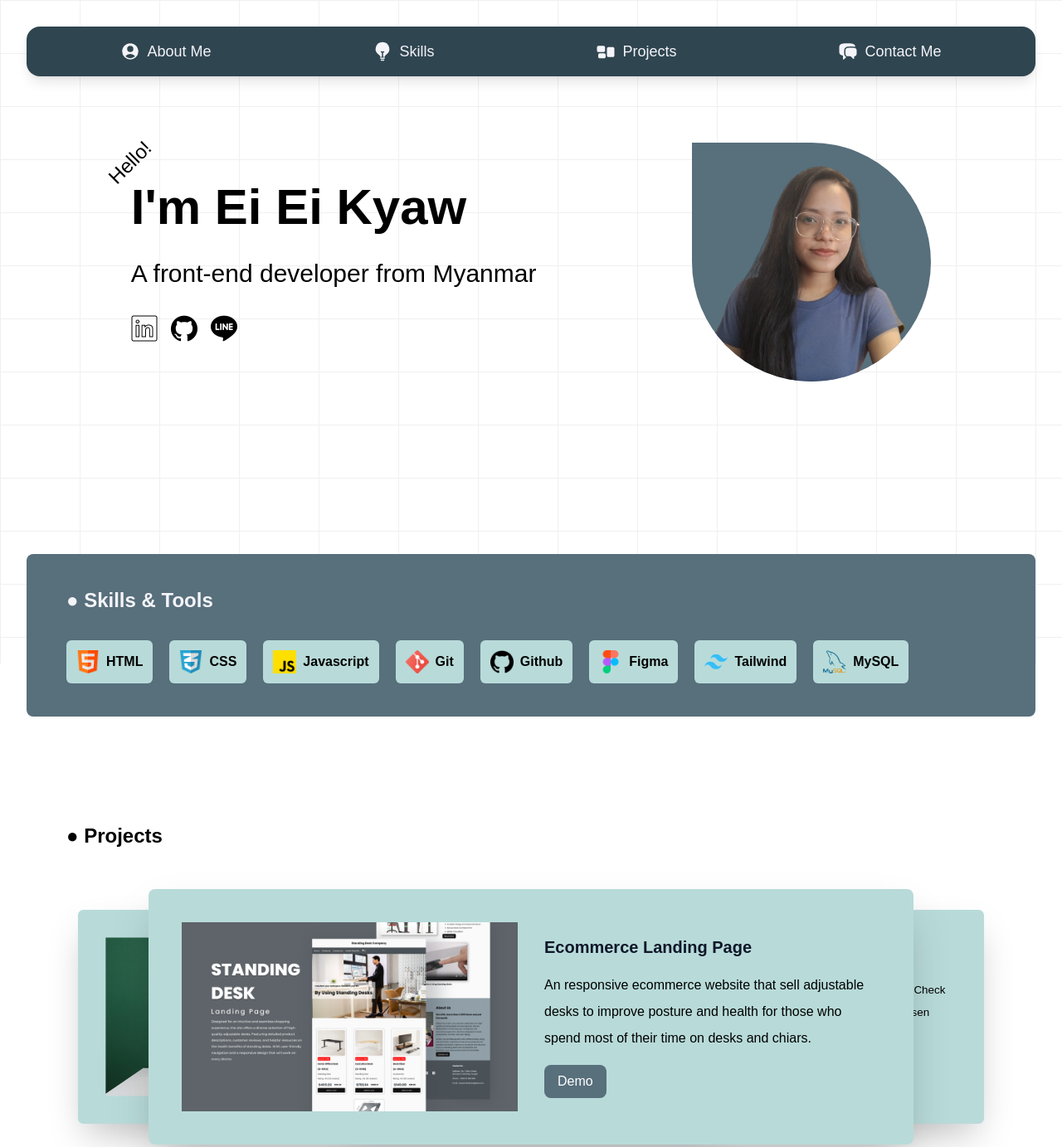
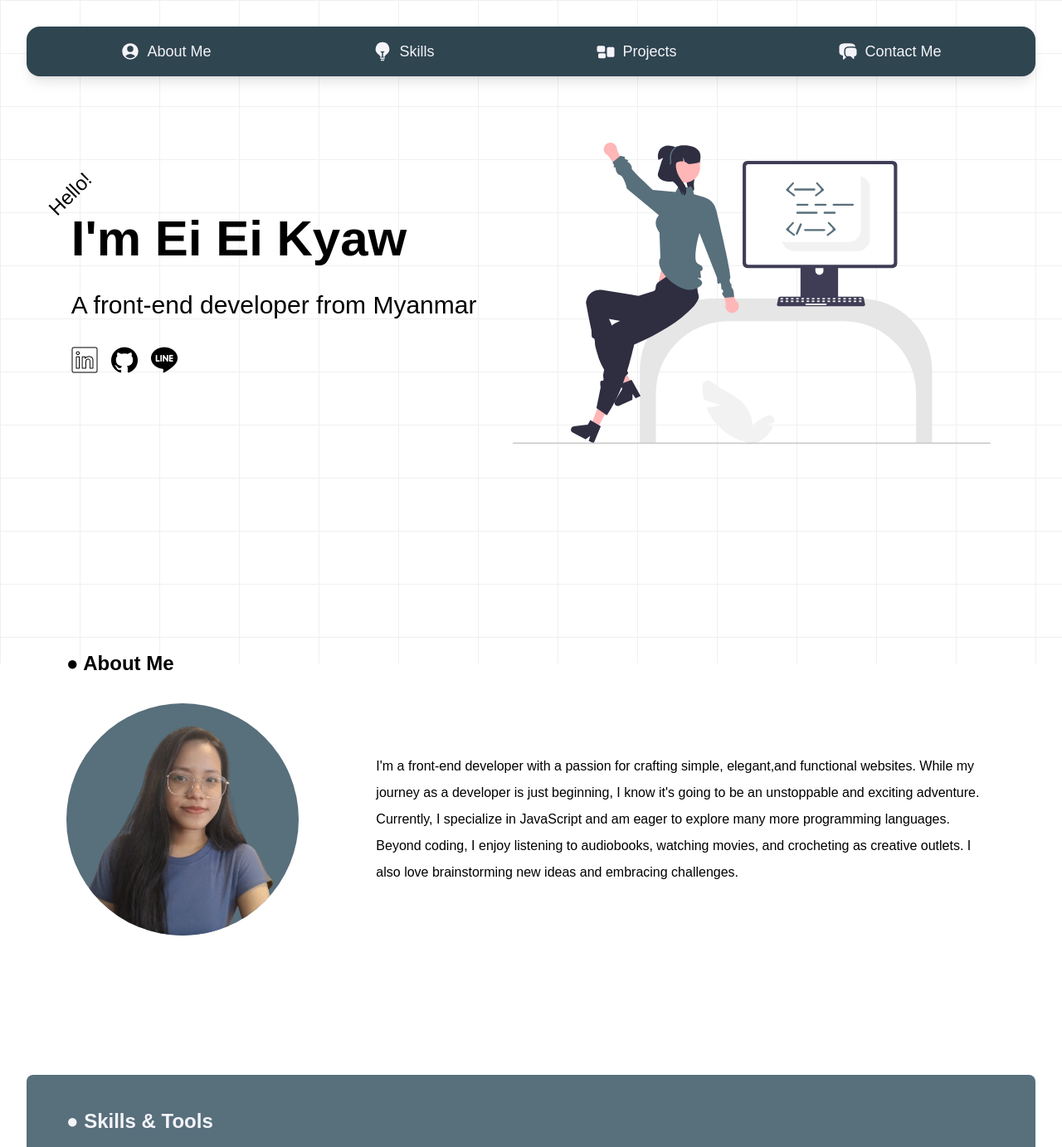
Before and after one commit to EiEiKyaw01/Portfolio, a website built with Vite: page index.html in a window 1280 px wide. Shown: the top 1383 px of the page at 83% size. Built offline with nearby package versions, Linux system fonts and the light colour scheme.

Commit message:
add about me section

```diff
--- a/index.html
+++ b/index.html
@@ -15,7 +15,7 @@
     <nav
       class="bg-[#2f4550] text-[#F4F4F9] flex justify-around items-center p-4 m-8 rounded-2xl text-lg sticky top-5 z-50 shadow-lg"
     >
-      <a href="#" class="no-underline flex gap-2 items-center"
+      <a href="#aboutMe" class="no-underline flex gap-2 items-center"
         ><svg
           xmlns="http://www.w3.org/2000/svg"
           viewBox="0 0 24 24"
@@ -113,25 +113,42 @@
             ><img src="./src/images/line.png" alt="" class="w-full h-full"
           /></a>
         </div>
-        <!-- <p class="leading-8 w-1/2">
-          I'm a front-end developer with a passion for crafting simple,
-          elegant,and functional websites. While my journey as a developer is
-          just beginning, I know it's going to be an unstoppable and exciting
-          adventure. Currently, I specialize in JavaScript and am eager to
-          explore many more programming languages. <br />
-          Beyond coding, I enjoy listening to audiobooks, watching movies, and
-          crocheting as creative outlets. I also love brainstorming new ideas
-          and embracing challenges.
-        </p> -->
       </div>
-      <div
-        class="w-1/2 h-1/2 md:w-1/4 md:h-1/4 bg-[#586F7C] rounded-full md:rounded-tl-none overflow-hidden"
-      >
+      <div class="w-1/2">
         <img
-          src="./src/images/EiEiKyaw-removebg.png"
+          src="./src/images/undraw_proud_coder_re_exuy.svg"
           alt=""
           class="w-full h-full"
         />
+      </div>
+    </section>
+
+    <section id="aboutMe" class="pt-12">
+      <div class="py-10 px-12 mx-8 mt-8 md:mt-20">
+        <h2 class="text-2xl font-semibold">● About Me</h2>
+        <div
+          class="flex justify-between flex-col md:flex-row items-center mt-8"
+        >
+          <div
+            class="w-1/2 h-1/2 md:w-1/4 md:h-1/4 bg-[#586F7C] rounded-full overflow-hidden mb-8 md:mb-0"
+          >
+            <img
+              src="./src/images/EiEiKyaw-removebg.png"
+              alt=""
+              class="w-full h-full"
+            />
+          </div>
+          <p class="leading-8 md:w-2/3">
+            I'm a front-end developer with a passion for crafting simple,
+            elegant,and functional websites. While my journey as a developer is
+            just beginning, I know it's going to be an unstoppable and exciting
+            adventure. Currently, I specialize in JavaScript and am eager to
+            explore many more programming languages. <br />
+            Beyond coding, I enjoy listening to audiobooks, watching movies, and
+            crocheting as creative outlets. I also love brainstorming new ideas
+            and embracing challenges.
+          </p>
+        </div>
       </div>
     </section>
 
```
Also changed, not shown: src/images/undraw_female_avatar_efig.svg (added), src/images/undraw_proud_coder_re_exuy.svg (added).
